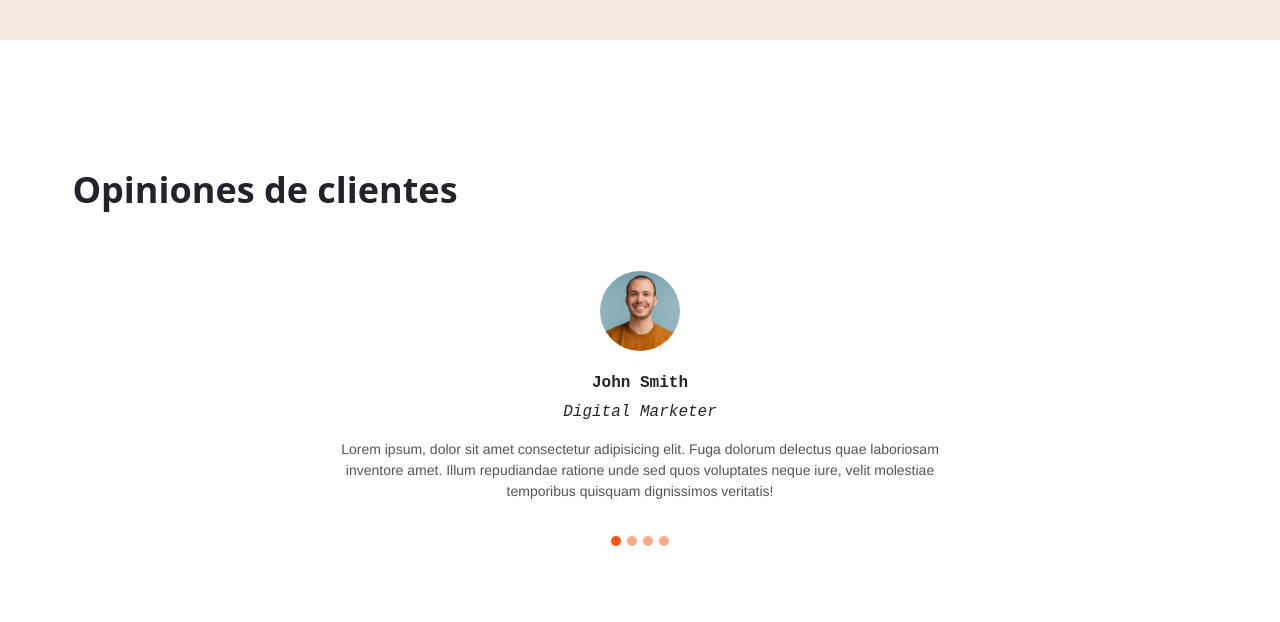
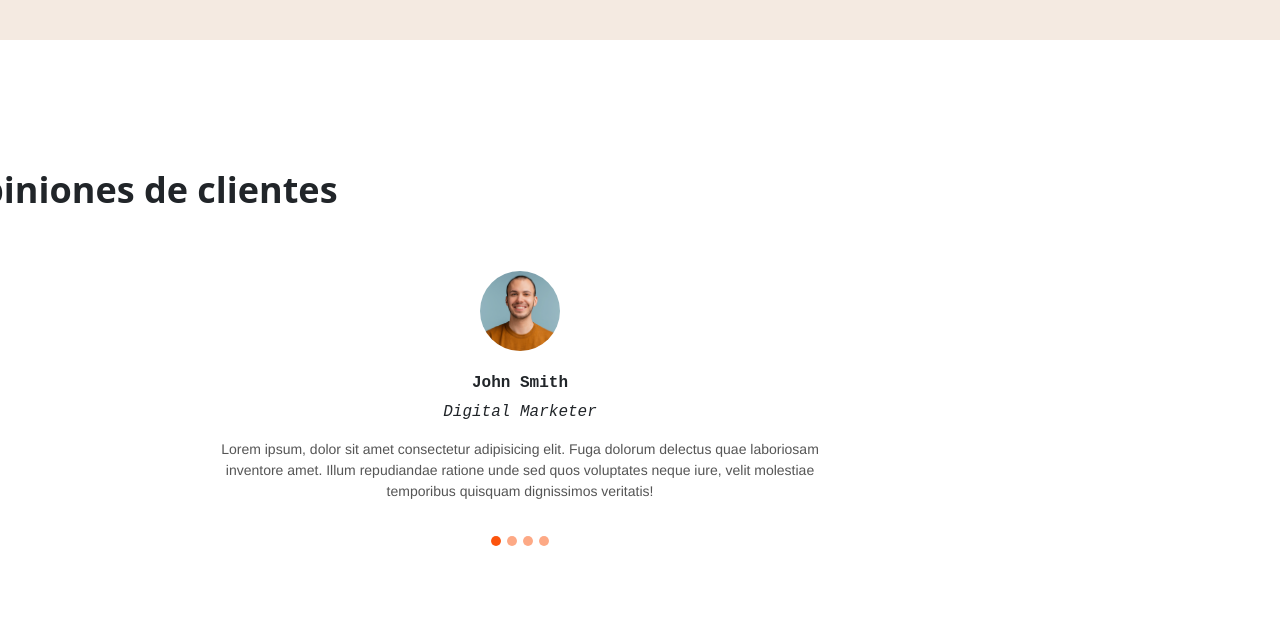
Before and after one commit to diegociriaci/PortfolioReactDiegoCiriaciRibone, a React (Vite) app in the folder vite-project/: page / in a window 1280 px wide. Shown: the part 3020-3642 px from the top of the page. Built offline with nearby package versions, Linux system fonts and the light colour scheme.

Commit message:
Cambie la posicion del header de los componentes Reviews y Novedades

```diff
--- a/vite-project/src/Component/Novedades/Novedades.css
+++ b/vite-project/src/Component/Novedades/Novedades.css
@@ -7,7 +7,7 @@
     align-self: flex-start;
     margin-bottom: 1.25rem;
     width: 40%;
-    /* margin-left: -7.5rem; */
+    margin-left: -7.5rem;
     margin-right: -7.5rem;
     margin-top: 1.875rem;
     height: auto;
--- a/vite-project/src/Component/Reviews/Reviews.css
+++ b/vite-project/src/Component/Reviews/Reviews.css
@@ -7,6 +7,7 @@
 .reviews-header{
     /* margin-left: 5.625rem; */
     margin-top: 1.875rem;
+    margin-left: -7.5rem;
 }
 
 .reviews-header h1{
```
